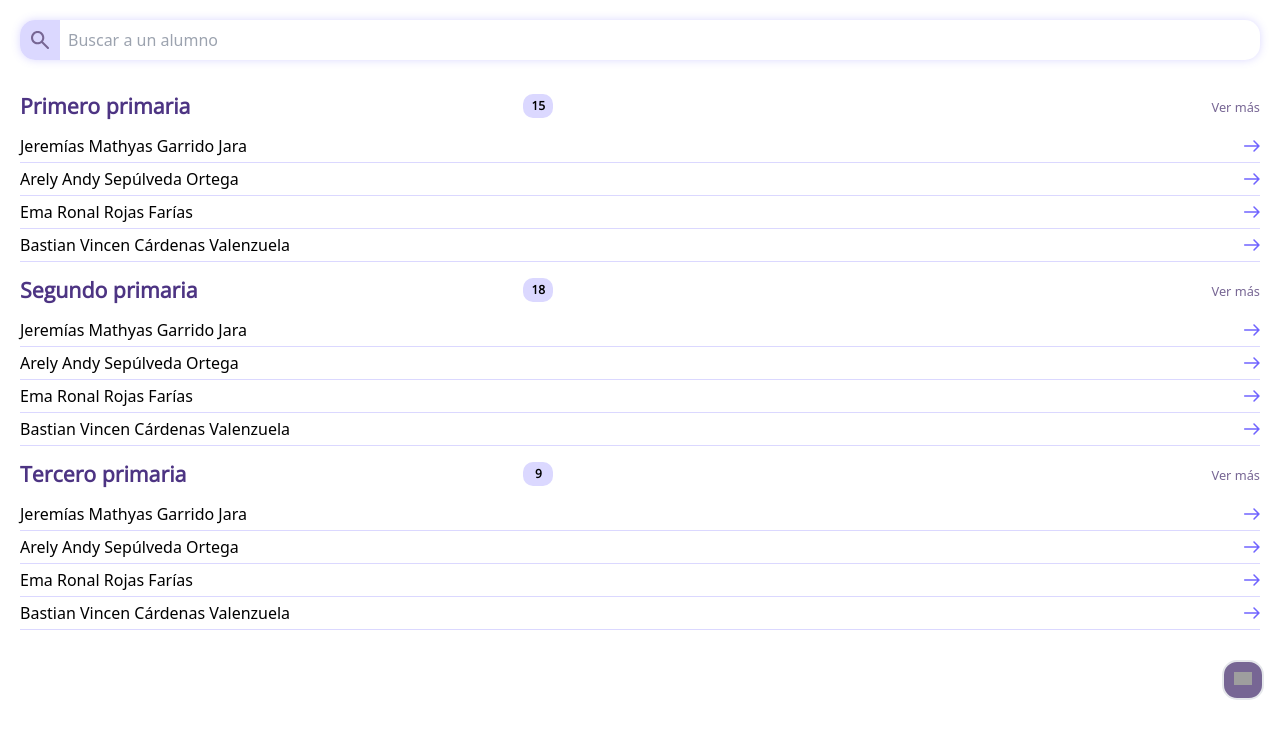
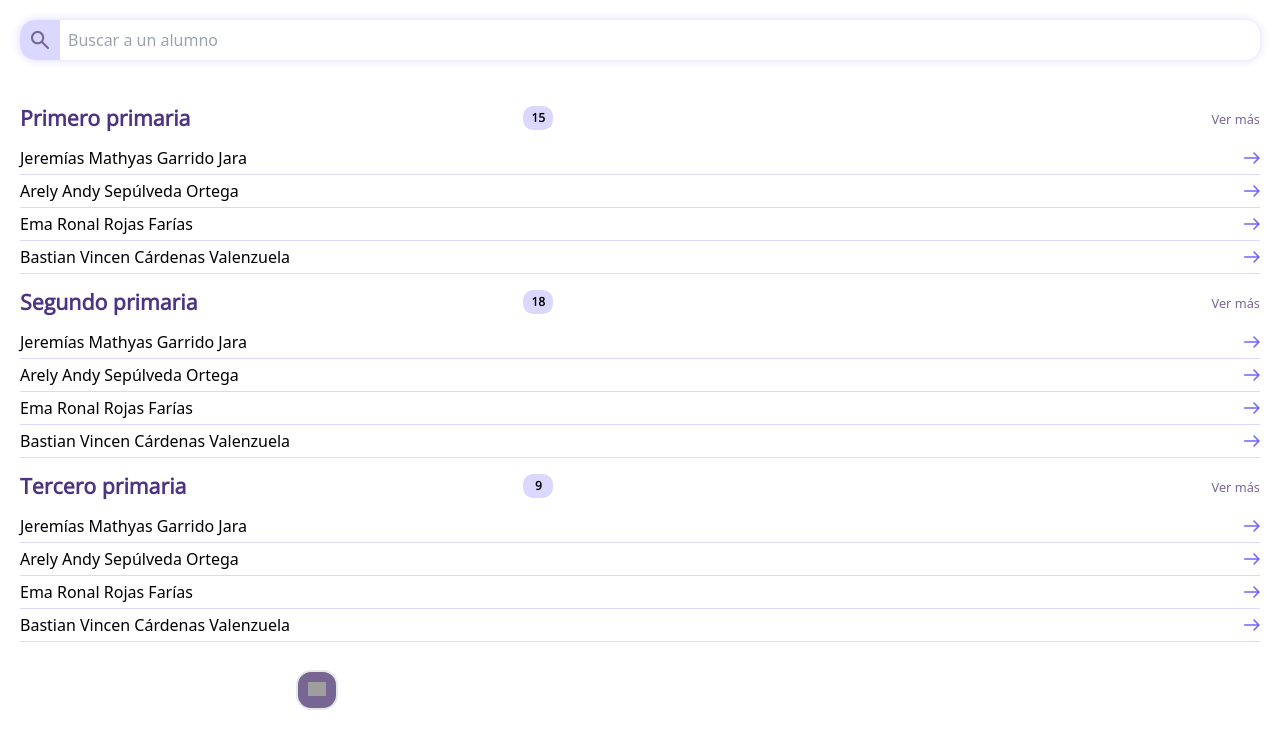
Before and after one commit to Rafterminador/atenea-cliente, a React (Create React App) app: page /ver/alumno in a window 1280 px wide. Shown: the top 748 px of the page. Built offline with nearby package versions, Linux system fonts and the light colour scheme; grey boxes are pictures that could not be loaded.

Commit message:
Fujo Alumnos final

```diff
--- a/src/pages/VerAlumno.jsx
+++ b/src/pages/VerAlumno.jsx
@@ -15,11 +15,11 @@ export default function VerAlumno() {
 
 
   return (
-    <div>
+    <div className="flex flex-col">
       <div className="m-5">
       <SearchBar/>
       </div>
-      <div className="my-[30px]">
+      <div className="my-[10px]">
         <Grado grado={"Primero primaria"} total={"15"} />
         <Alumno nombre={"Jeremías Mathyas Garrido Jara"} />
         <Alumno nombre={"Arely Andy Sepúlveda Ortega"} />
@@ -39,7 +39,7 @@ export default function VerAlumno() {
         <Alumno nombre={"Bastian Vincen Cárdenas Valenzuela"} />
       </div>
 
-      <div className="bg-white flex justify-end w-screen">
+      <div className="bg-white w-screen fixed top-[670px] left-[280px]">
         <div className="addsearchradius bg-[#776694] border-2 w-[42px] h-[40px] mx-4">
           <button>
             {" "}
```
